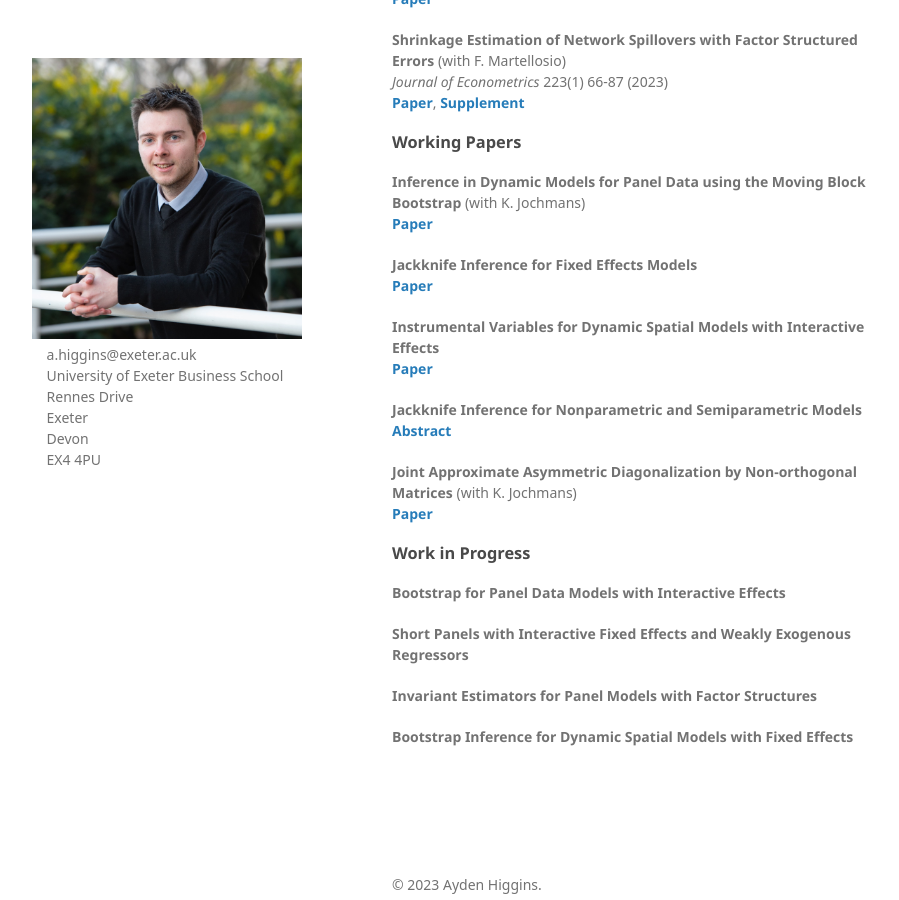
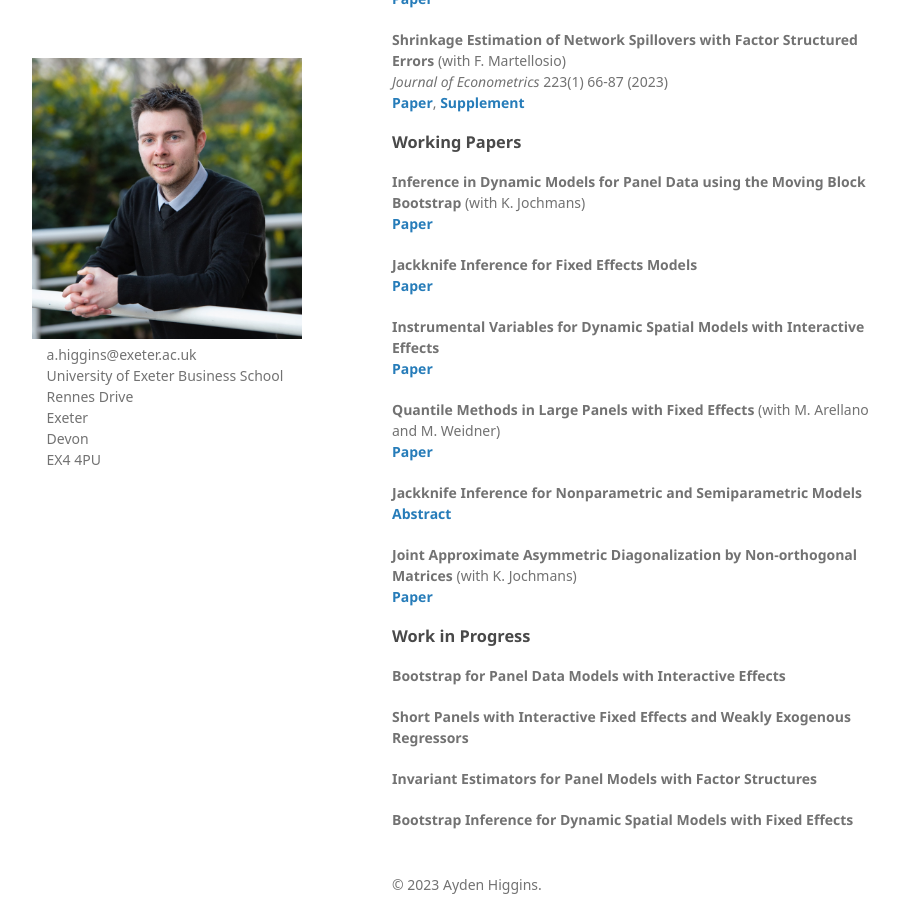
Before and after one commit to Tokkita/Tokkita.github.io, a Jekyll site: the page built from index.md, in a window 1280 px wide and 900 px high, scrolled down 702 px. Shown: the whole window, without its empty margins (178-1077 px from the left). Built offline with Jekyll 4.4.1, drawn with Linux system fonts in a browser that asks for light colours; nearby versions of some CDN libraries; some web fonts are replaced; our own code applies the rules of GitHub Pages for plain Markdown files.

Commit message:
Add new paper entry for Quantile Methods

```diff
--- a/index.md
+++ b/index.md
@@ -30,6 +30,8 @@ I am a Senior Lecturer at the University of Exeter. My research mainly focuses o
 
 <b> Instrumental Variables for Dynamic Spatial Models with Interactive Effects </b> <br> <strong><a href="{{ IVIFE.pdf | prepend: '/assets/pdf/IVIFE/IVIFE.pdf' }}">Paper</a></strong>
 
+<b> Quantile Methods in Large Panels with Fixed Effects </b> (with M. Arellano and M. Weidner) <br> <strong><a href="{{ Quant.pdf | prepend: '/assets/pdf/Quant/QFE.pdf' }}">Paper</a></strong>
+
 <b> Jackknife Inference for Nonparametric and Semiparametric Models </b> <br> <strong><a href="{{ NPAR.pdf | prepend: '/assets/pdf/NPAR/NPAR.pdf' }}">Abstract</a></strong>
 
 <b> Joint Approximate Asymmetric Diagonalization by Non-orthogonal Matrices </b> (with K. Jochmans) <br>  <strong><a href="{{ JASYD.pdf | prepend: '/assets/pdf/JASYD/JASYD.pdf' | relative_url | download }}">Paper</a></strong>
```
